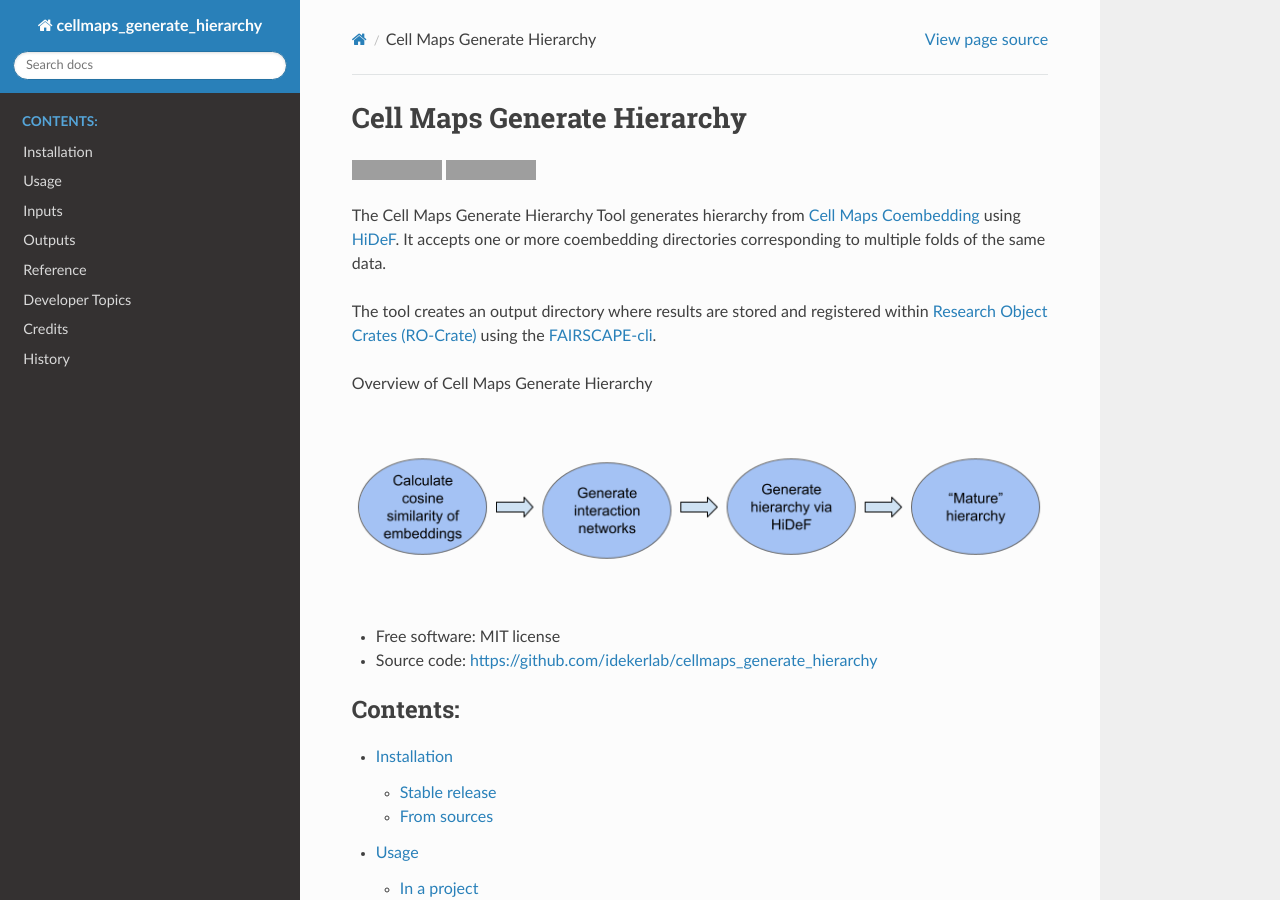
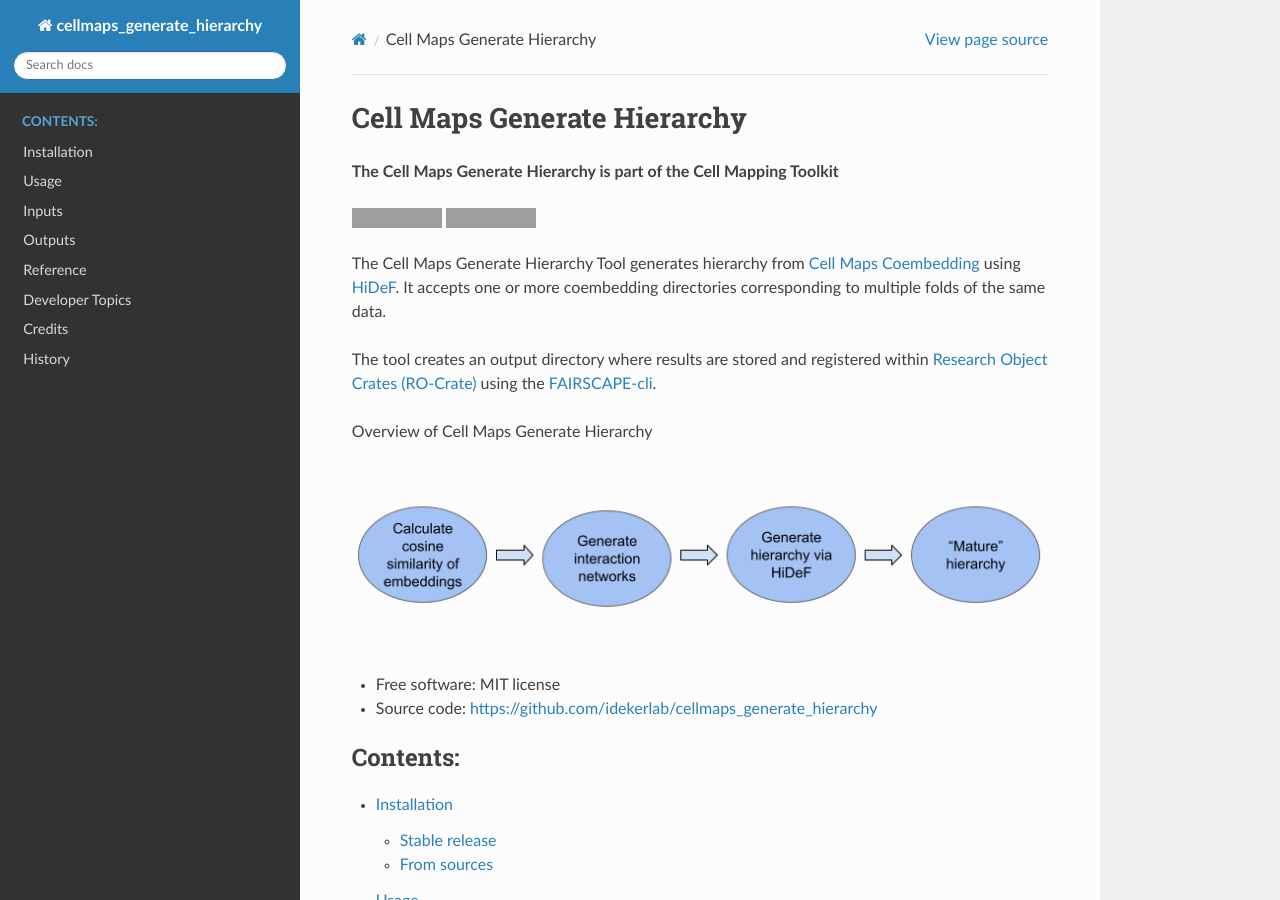
Before and after one commit to idekerlab/cellmaps_generate_hierarchy, a Sphinx documentation site: the page built from docs/index.rst, in a window 1280 px wide and 900 px high. Built offline with Sphinx 7.4.7 and the Read the Docs theme 3.1.0, drawn with Linux system fonts in a browser that asks for light colours; grey boxes are pictures that could not be loaded.

Commit message:
Update docs

```diff
--- a/README.rst
+++ b/README.rst
@@ -1,7 +1,7 @@
 =============================
 Cell Maps Generate Hierarchy
 =============================
-
+The Cell Maps Generate Hierarchy is part of the Cell Mapping Toolkit
 
 .. image:: https://img.shields.io/pypi/v/cellmaps_generate_hierarchy.svg
         :target: https://pypi.python.org/pypi/cellmaps_generate_hierarchy
--- a/docs/index.rst
+++ b/docs/index.rst
@@ -1,7 +1,7 @@
 =============================
 Cell Maps Generate Hierarchy
 =============================
-
+**The Cell Maps Generate Hierarchy is part of the Cell Mapping Toolkit**
 
 .. image:: https://img.shields.io/pypi/v/cellmaps_generate_hierarchy.svg
         :target: https://pypi.python.org/pypi/cellmaps_generate_hierarchy
```
